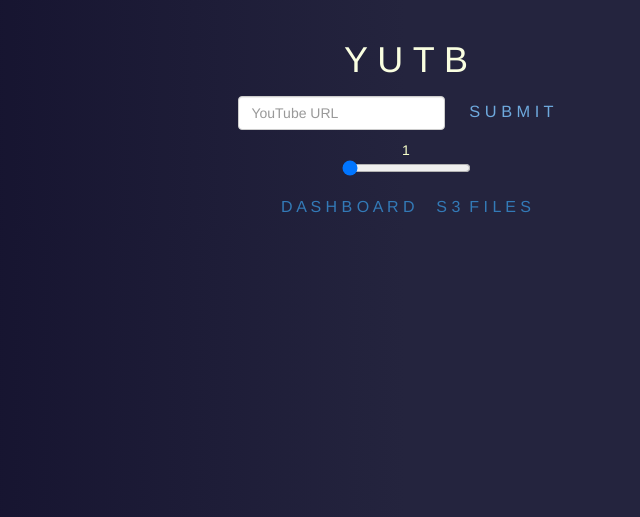
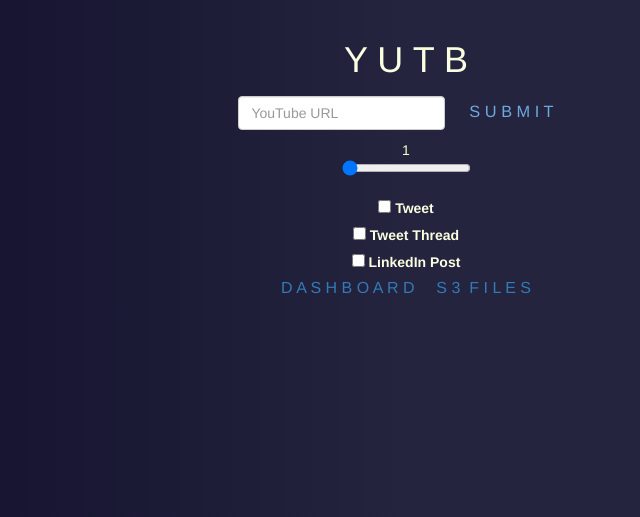
Before and after one commit to janmisiurek/yutb, a Flask app: page / in a window 1280 px wide. Shown: the part 52-569 px from the top of the page, without its empty margins (234-874 px from the left). Run offline with Flask 3, Linux system fonts and the light colour scheme; some libraries are stand-ins or nearby versions.

Commit message:
add social media content cration to index

```diff
--- a/app.py
+++ b/app.py
@@ -41,6 +41,7 @@ def index():
     if request.method == 'POST':
         url = request.form.get('url')
         tempo = request.form.get('tempo')
+        content_types = request.form.getlist('content_types')
 
         if not url:
             return abort(400, 'No URL provided')
@@ -53,11 +54,15 @@ def index():
             job = q.enqueue(download_transcribe_generate_notes, url, tempo)
             logging.info(f'Added download_transcribe_create_notes job with id: {job.id}')
 
+            if content_types:
+                logging.info(f'Adding generate_social_media_content job for job_id: {job.id}')
+                q.enqueue(generate_social_media_content, job.id, content_types)
+                logging.info(f'Added generate_social_media_content job with job id: {job.id}')
         except Exception as e:
             logging.error(f"Error downloading, transcribing, and creating notes: {str(e)}")
             return abort(400, f"Error downloading, transcribing, and creating notes: {str(e)}")
 
-        flash("Transcription and note creation in progress")
+        flash("Transcription, note creation and social media content generation in progress")
         return redirect(url_for('dashboard2'))
 
     return render_template('index.html')
--- a/templates/index.html
+++ b/templates/index.html
@@ -20,12 +20,20 @@ Y U T B
             <input type="range" min="1" max="2" step="0.25" value="1" class="slider" id="tempo" name="tempo"><br>
 
         </div>
+
+        <div class="form-check">
+            <input type="checkbox" class="form-check-input" id="tweet" name="content_types" value="tweet_single">
+            <label class="form-check-label" for="tweet">Tweet</label><br>
+            <input type="checkbox" class="form-check-input" id="tweet_thread" name="content_types" value="tweet_thread">
+            <label class="form-check-label" for="tweet_thread">Tweet Thread</label><br>
+            <input type="checkbox" class="form-check-input" id="linkedin_post" name="content_types" value="linkedin_post">
+            <label class="form-check-label" for="linkedin_post">LinkedIn Post</label><br>
+        </div>
     </form>
+
     <p>
         <a href="{{ url_for('dashboard2') }}" style=" font-size: 16px; margin-right: 18px;">D A S H B O A R D</a>
-
         <a href="{{ url_for('dashboard') }}" style=" font-size: 16px;">S 3&nbsp;&nbsp;F I L E S</a>
-
     </p>
 </div>
 
```
